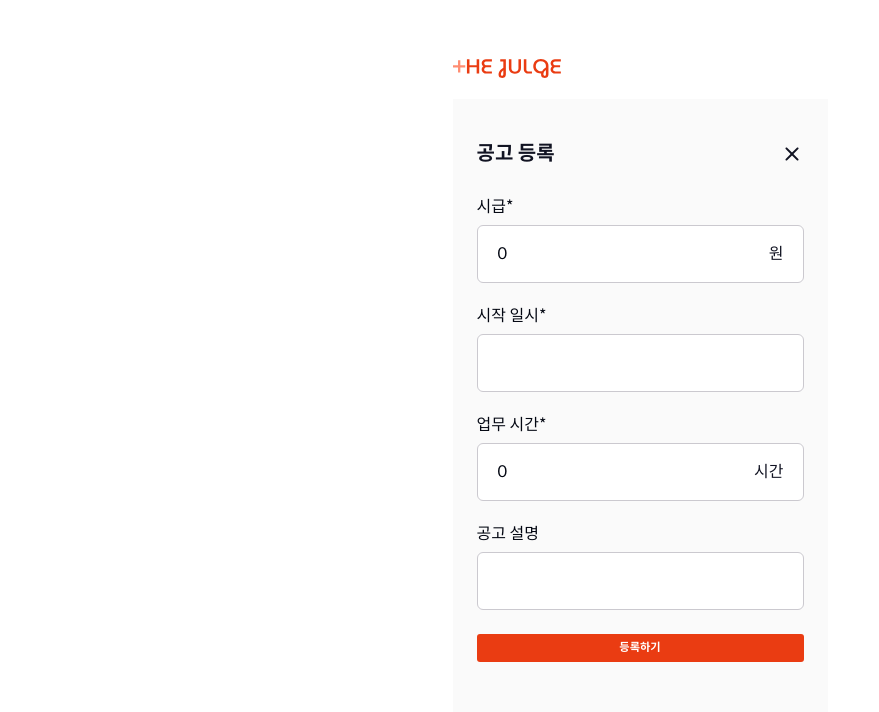
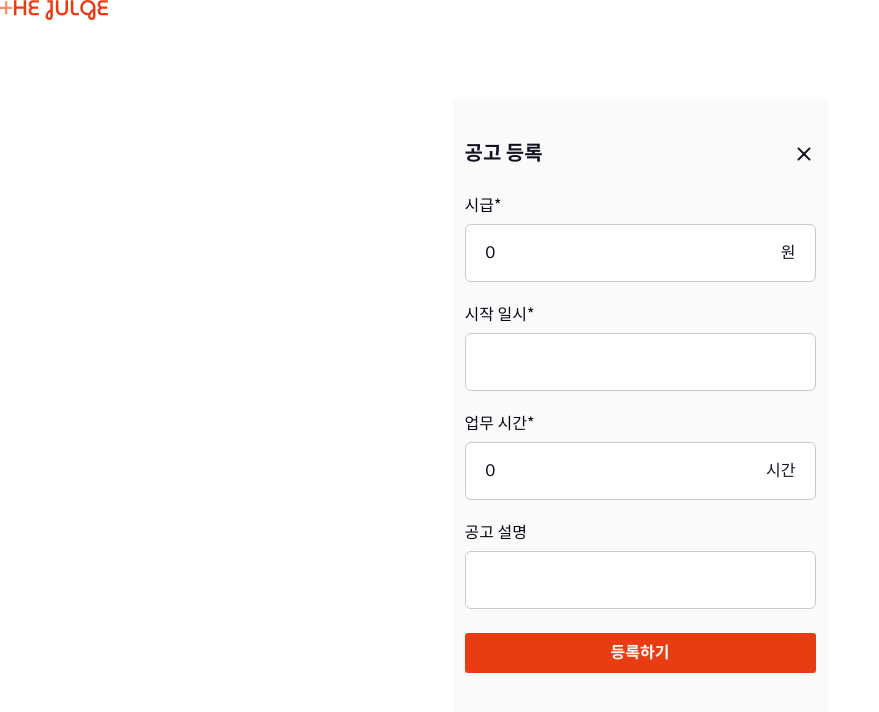
Before and after one commit to S2-P3-T5/Jugle, a Next.js app: page /shops/1/notices/register in a window 1280 px wide. Shown: the top 712 px of the page, without its empty margins (0-879 px from the left). Built offline with nearby package versions, Linux system fonts and the light colour scheme; no server answers.

Commit message:
design: 등록하기 Button내 class 속성들 수정, gnb를 임의로 대체할 로고부분 위치 수정

```diff
--- a/src/components/noticeRegister/Modal.tsx
+++ b/src/components/noticeRegister/Modal.tsx
@@ -15,9 +15,9 @@ function RegisterModal() {
       <AlertDialogTrigger asChild>
         <Button
           type="submit"
-          className="flex h-[2rem] items-center justify-center gap-[0.8rem] self-stretch rounded-md bg-primary px-[13.6rem] py-[1.4rem]"
+          className="flex h-[4.8rem] items-center justify-center gap-[0.8rem] self-stretch rounded-md bg-primary px-[13.6rem] py-[1.4rem]"
         >
-          <span className="text-center text-lg font-bold leading-5 text-white">
+          <span className="text-center text-[1.6rem] font-bold leading-5 text-white">
             등록하기
           </span>
         </Button>
--- a/src/pages/shops/[shopId]/notices/register/index.tsx
+++ b/src/pages/shops/[shopId]/notices/register/index.tsx
@@ -17,9 +17,7 @@ function NoticeRegister() {
   const { form, onSubmit } = useNoticeRegistForm();
 
   return (
-    <div className="flex h-screen items-center justify-center">
-      <Form {...form}>
-        <form onSubmit={form.handleSubmit(onSubmit)} className="space-y-8">
+    <>
       <Link href={"/notices"}>
         <div className="relative h-[2rem] w-[10.8rem]">
           <Image
@@ -30,9 +28,12 @@ function NoticeRegister() {
           />
         </div>
       </Link>
+      <div className="flex h-screen items-center justify-center">
+        <Form {...form}>
+          <form onSubmit={form.handleSubmit(onSubmit)} className="space-y-8">
             <div className="w-[37.5rem] gap-[0.8rem] bg-[#FAFAFA]">
               <div className="flex flex-col items-center justify-center">
-              <div className="flex w-[35.1rem] flex-col items-start gap-[0.8rem] px-[1.2rem] pb-[8rem] pt-[4rem]">
+                <div className="flex w-full flex-col items-start gap-[0.8rem] px-[1.2rem] pb-[8rem] pt-[4rem]">
                   <div className="flex h-[52.3rem] w-full flex-col items-center gap-[2.4rem]">
                     <div className="flex w-full items-center justify-between self-stretch">
                       <h3 className="text-[2rem] font-bold not-italic leading-normal text-black">
@@ -166,6 +167,7 @@ function NoticeRegister() {
           </form>
         </Form>
       </div>
+    </>
   );
 }
 
```
Lines whose indentation alone changed are shown as unchanged.
